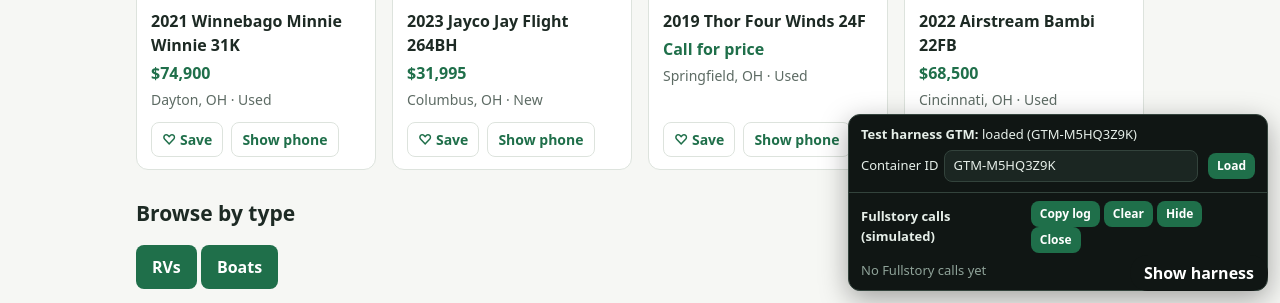
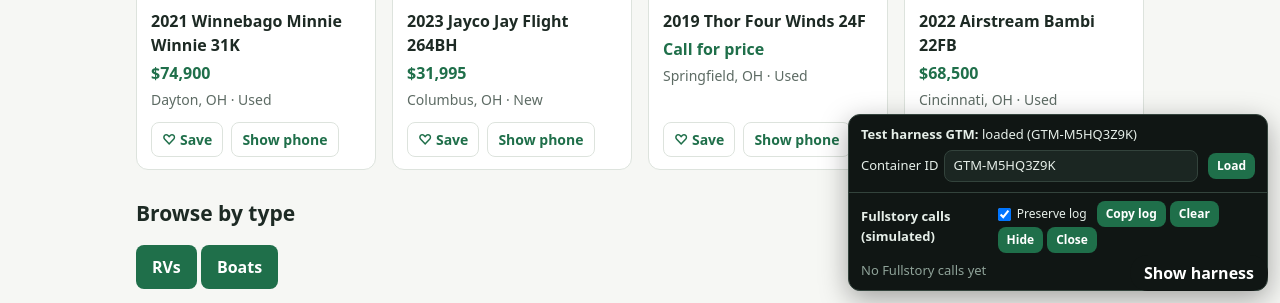
Before and after one commit to abhi-aug98/pinecake, a plain HTML site: page index.html in a window 1280 px wide. Both pictures are taken after a click on the button "Clear". Shown: the part 497-800 px from the top of the page. Drawn offline with Linux system fonts and the light colour scheme.

Commit message:
logs preserved

```diff
--- a/assets/site.js
+++ b/assets/site.js
@@ -41,11 +41,16 @@
   };
 
   /* ---------- Fullstory simulator ---------- */
-  var fsLog = [];
+  // The log survives page loads (sessionStorage) so click events are still visible after navigation.
+  var LOG_KEY = 'pw_fslog', KEEP_KEY = 'pw_fslog_keep', fsLog = [];
+  function store(op, k, v) { try { return op === 'get' ? sessionStorage.getItem(k) : op === 'set' ? sessionStorage.setItem(k, v) : sessionStorage.removeItem(k); } catch (e) { return null; } }
+  var keep = store('get', KEEP_KEY) !== '0';
+  if (keep) { try { fsLog = JSON.parse(store('get', LOG_KEY) || '[]'); } catch (e) { fsLog = []; } } else { store('del', LOG_KEY); }
+  function persist() { store('set', LOG_KEY, JSON.stringify(fsLog.slice(-500))); }
   window.__fsLog = fsLog;
   function fsRecord(method, payload) {
-    var entry = { t: new Date().toISOString().slice(11, 23), method: method, payload: payload };
-    fsLog.push(entry);
+    var entry = { t: new Date().toISOString().slice(11, 23), page: location.pathname.split('/').pop() || 'index.html', method: method, payload: payload };
+    fsLog.push(entry); persist();
     if (window.console && console.info) console.info('[FS sim]', method, payload);
     renderLogEntry(entry);
   }
@@ -116,10 +121,13 @@
   }
 
   /* ---------- test-harness panel (GTM loader + Fullstory call log) ---------- */
-  var logBody, logWrap, pill, gtmStatus;
+  var logBody, logWrap, pill, gtmStatus, lastPage;
   function renderLogEntry(entry) {
     if (!logBody) return;
     var empty = logBody.querySelector('.empty'); if (empty) empty.remove();
+    if (entry.page && entry.page !== lastPage) {
+      var sep = document.createElement('div'); sep.className = 'sep'; sep.textContent = '\u2192 ' + entry.page; logBody.appendChild(sep); lastPage = entry.page;
+    }
     var d = document.createElement('div'); d.className = 'entry';
     d.innerHTML = '<b>' + entry.t + '</b> <code>' + esc(entry.method) + '</code><pre>' + esc(JSON.stringify(entry.payload, null, 2)) + '</pre>';
     logBody.appendChild(d); logBody.scrollTop = logBody.scrollHeight;
@@ -130,7 +138,7 @@
       '<div class="gtm"><strong>Test harness GTM:</strong> <span id="gtm-status">loaded (' + GTM_ID + ')</span>' +
       '<div class="row"><label for="gtm-id">Container ID</label><input id="gtm-id" value="' + GTM_ID + '" spellcheck="false"><button id="gtm-load" type="button">Load</button></div></div>' +
       '<div class="fs" id="fs-wrap"><div class="fs-head"><strong>Fullstory calls (simulated)</strong>' +
-      '<span><button type="button" id="fs-copy">Copy log</button><button type="button" id="fs-clear">Clear</button><button type="button" id="fs-hide">Hide</button><button type="button" id="fs-close">Close</button></span></div>' +
+      '<span><label class="keep"><input type="checkbox" id="fs-keep"' + (keep ? ' checked' : '') + '> Preserve log</label><button type="button" id="fs-copy">Copy log</button><button type="button" id="fs-clear">Clear</button><button type="button" id="fs-hide">Hide</button><button type="button" id="fs-close">Close</button></span></div>' +
       '<div class="fs-body" id="fs-body"><div class="empty">No Fullstory calls yet</div></div></div>';
     document.body.appendChild(box);
     pill = document.createElement('button'); pill.id = 'fs-pill'; pill.type = 'button'; pill.textContent = 'Show harness'; pill.hidden = true; document.body.appendChild(pill);
@@ -141,7 +149,8 @@
       if (!/^GTM-[A-Z0-9]{4,}$/.test(id)) { gtmStatus.textContent = 'invalid container ID'; return; }
       gtmStatus.textContent = loadGTM(id) ? 'loaded (' + id + ')' : 'already loaded (' + id + ')';
     };
-    document.getElementById('fs-clear').onclick = function () { fsLog.length = 0; logBody.innerHTML = '<div class="empty">No Fullstory calls yet</div>'; };
+    document.getElementById('fs-clear').onclick = function () { fsLog.length = 0; persist(); lastPage = undefined; logBody.innerHTML = '<div class="empty">No Fullstory calls yet</div>'; };
+    document.getElementById('fs-keep').onchange = function () { store('set', KEEP_KEY, this.checked ? '1' : '0'); if (this.checked) persist(); };
     document.getElementById('fs-copy').onclick = function () {
       var txt = JSON.stringify(fsLog, null, 2);
       (navigator.clipboard ? navigator.clipboard.writeText(txt) : Promise.reject()).catch(function () {
--- a/assets/style.css
+++ b/assets/style.css
@@ -36,3 +36,5 @@
 #harness .fs-head{display:flex;justify-content:space-between;align-items:center;padding:8px 12px}.fs-body{max-height:230px;overflow:auto;padding:0 12px 10px}
 .fs-body .empty{color:#8fa399}.entry{border-top:1px solid #26332d;padding:5px 0}.entry pre{margin:2px 0 0;white-space:pre-wrap;word-break:break-word;color:#b9e3cc;font-size:12px}
 #fs-pill{position:fixed;right:12px;bottom:12px;z-index:99999;padding:6px 14px;border-radius:99px;background:#101614}
+
+#harness .keep{font-size:12px;margin-right:6px;white-space:nowrap}#harness .keep input{width:auto;margin-right:3px;vertical-align:middle}.fs-body .sep{margin:6px 0 2px;padding-top:4px;border-top:1px dashed #4a5f55;color:#8fa399;font-size:11px}
```
